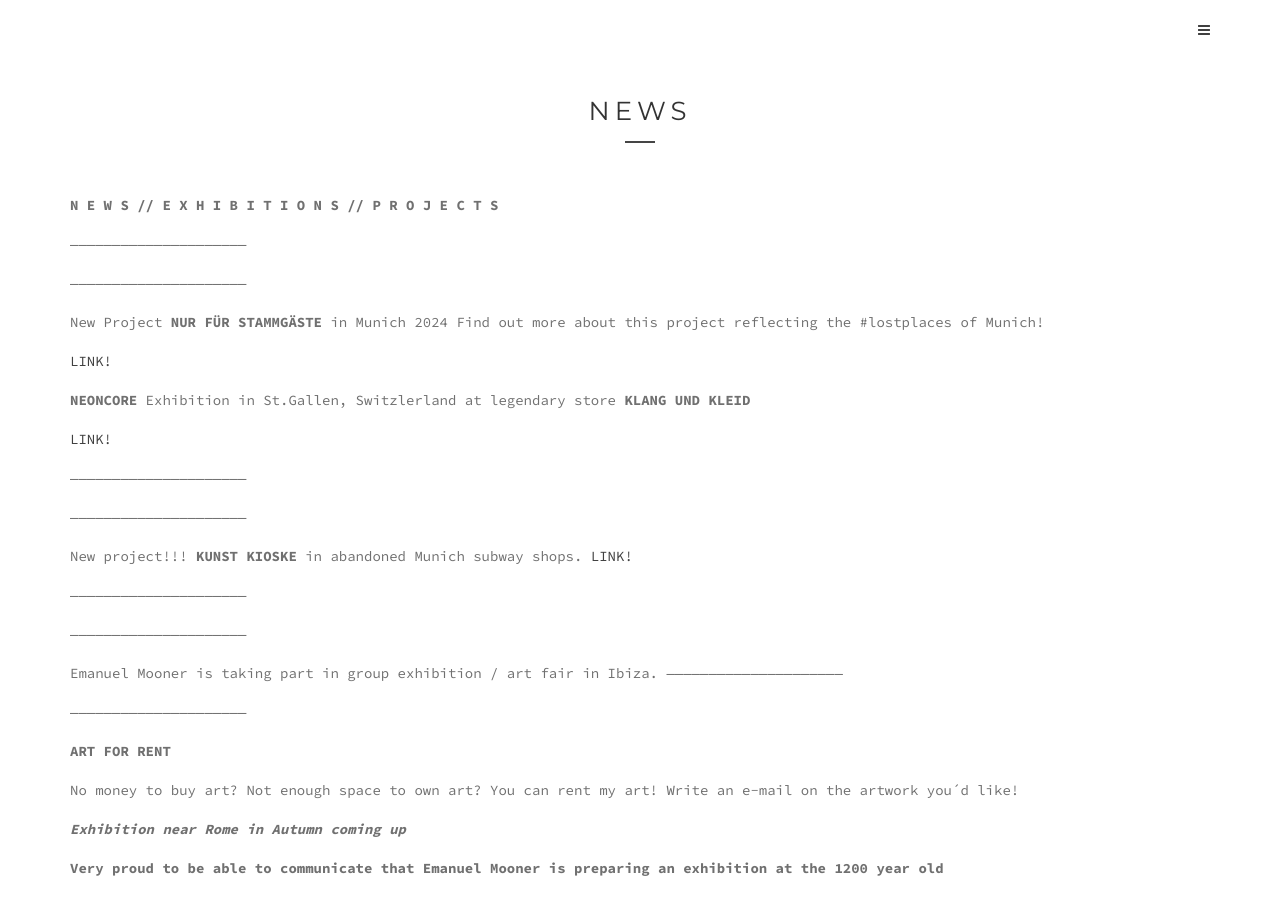
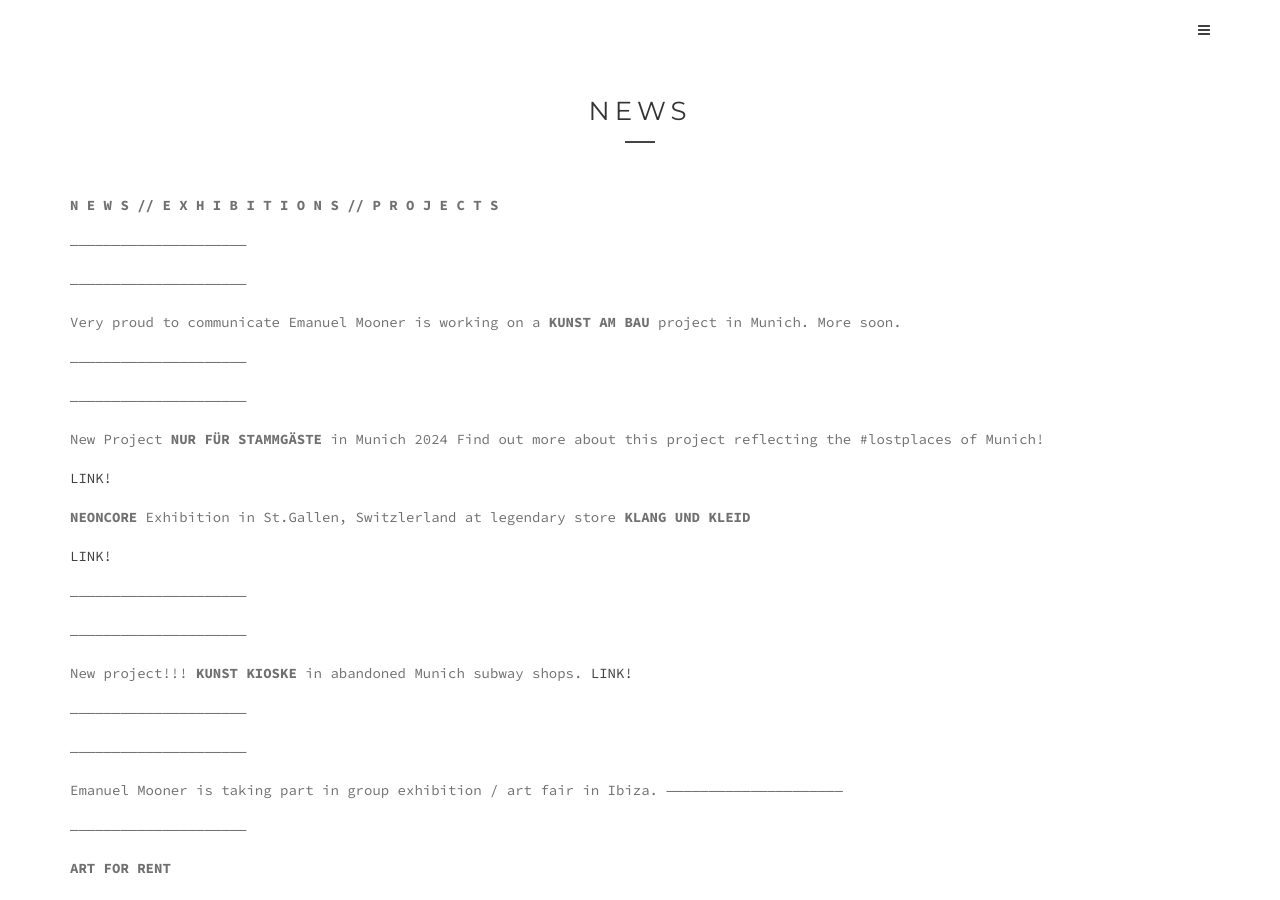
Before and after one commit to geomaedr/emanuelmooner, a Jekyll site: the page built from news.md, in a window 1280 px wide and 900 px high. Built offline with Jekyll 4.4.1, drawn with Linux system fonts in a browser that asks for light colours.

Commit message:
Update news.md

```diff
--- a/news.md
+++ b/news.md
@@ -7,6 +7,14 @@ layout: news
 style: news
 ---
 **N E W S // E X H I B I T I O N S // P R O J E C T S**
+
+—————————————————————
+
+—————————————————————
+
+Very proud to communicate Emanuel Mooner is working on a **KUNST AM BAU** project in Munich.
+More soon.
+
 
 —————————————————————
 
```
